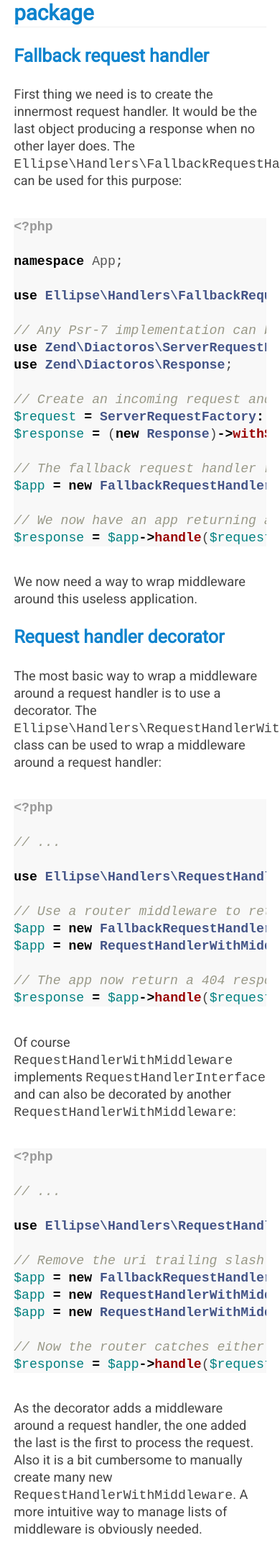
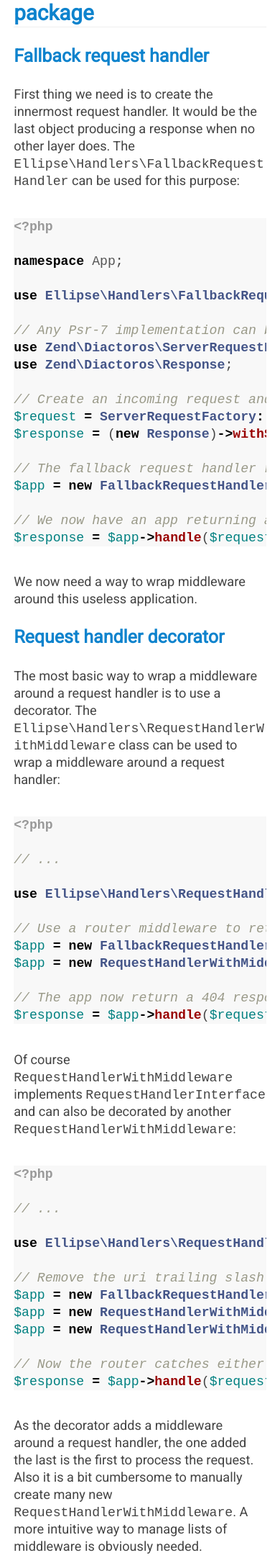
Before and after one commit to ellipsephp/ellipsephp.github.io, a Jekyll site: the page built from _posts/2018-03-18-psr-15-from-the-outside-in.md, in a window 390 px wide. Shown: the part 3424-5588 px from the top of the page at 72% size. Built offline with Jekyll 4.4.1, drawn with Linux system fonts in a browser that asks for light colours; nearby versions of some CDN libraries; comment, search, counter and statistics services are not loaded.

Commit message:
code wrap on small screens

```diff
--- a/_sass/_structure.scss
+++ b/_sass/_structure.scss
@@ -10,7 +10,7 @@ html, body {
 }
 
 footer {
-    width: 100%;
+    max-width: 100%;
     text-align: center;
     padding: 1em 0;
     font-size: 0.8em;
--- a/_sass/_styles.scss
+++ b/_sass/_styles.scss
@@ -44,6 +44,10 @@ pre {
     margin: 2em 0;
     max-width: 100%;
     overflow-y: scroll;
+}
+
+code {
+    overflow-wrap: break-word;
 }
 
 article.sumup h3 {
```
